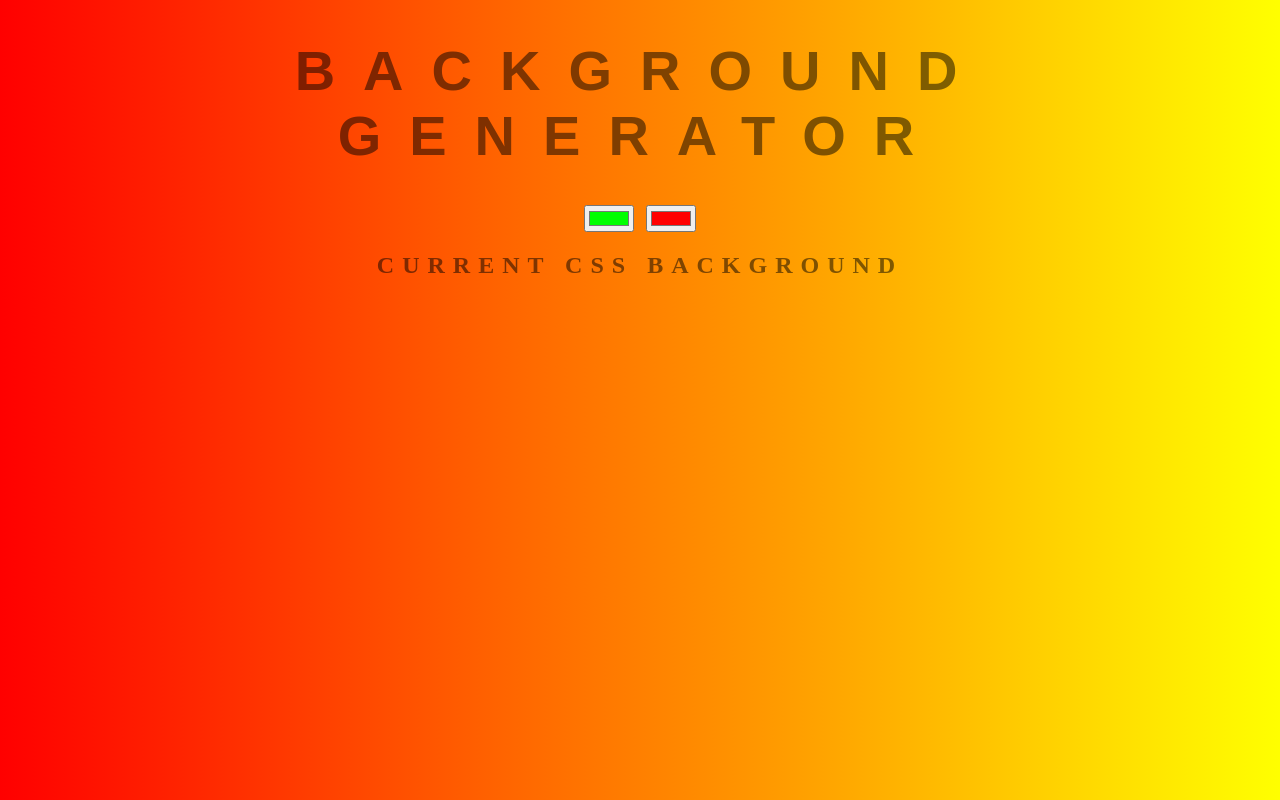
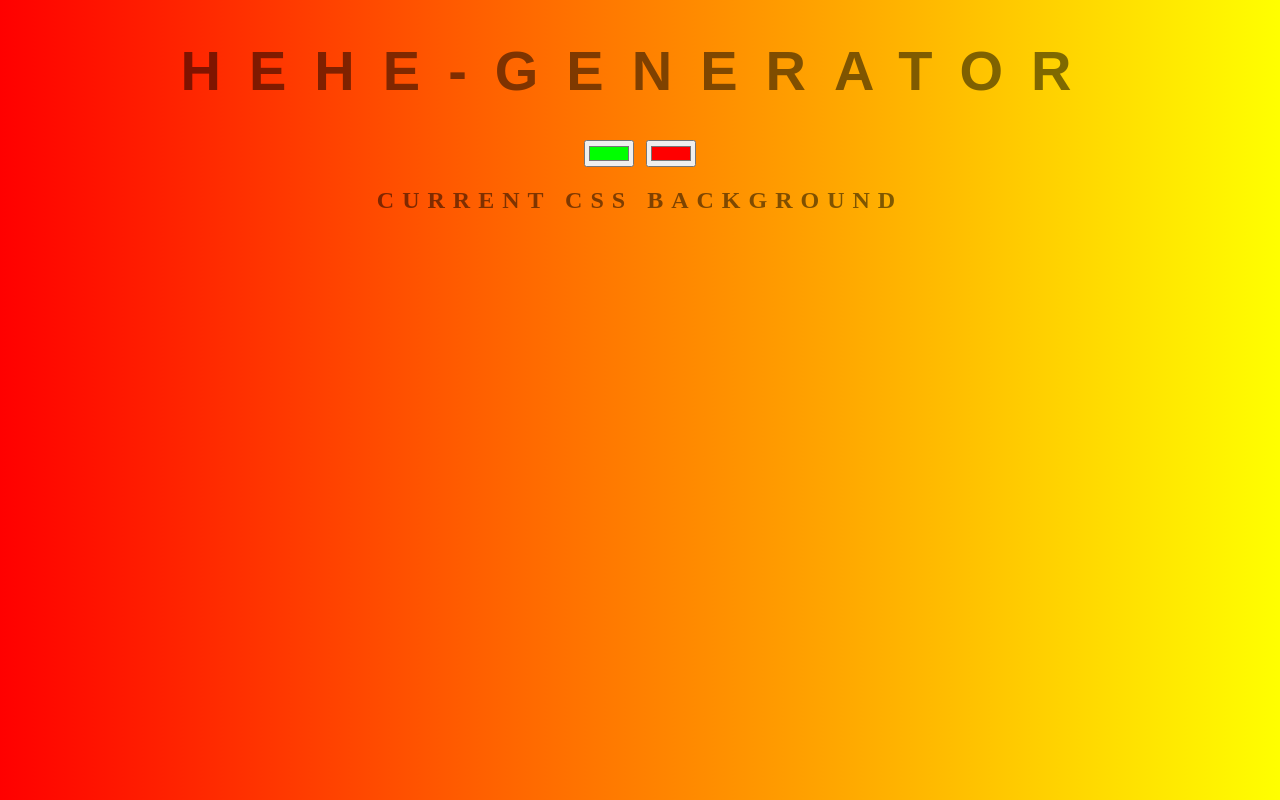
Before and after one commit to abhayV420/bg.generator, a plain HTML site: page index.html in a window 1280 px wide. Drawn offline with Linux system fonts and the light colour scheme.

Commit message:
changing title

```diff
--- a/index.html
+++ b/index.html
@@ -7,7 +7,7 @@
     <link rel="stylesheet" href="style.css">
 </head>
 <body id="gradient">
-    <h1>Background Generator</h1>
+    <h1>hehe-Generator</h1>
     <input type="color" name="color1" class="color1" value="#00ff00">
      <input type="color" name="color2" class="color2" value="#ff0000">
     <h2>Current Css Background</h2>
```
